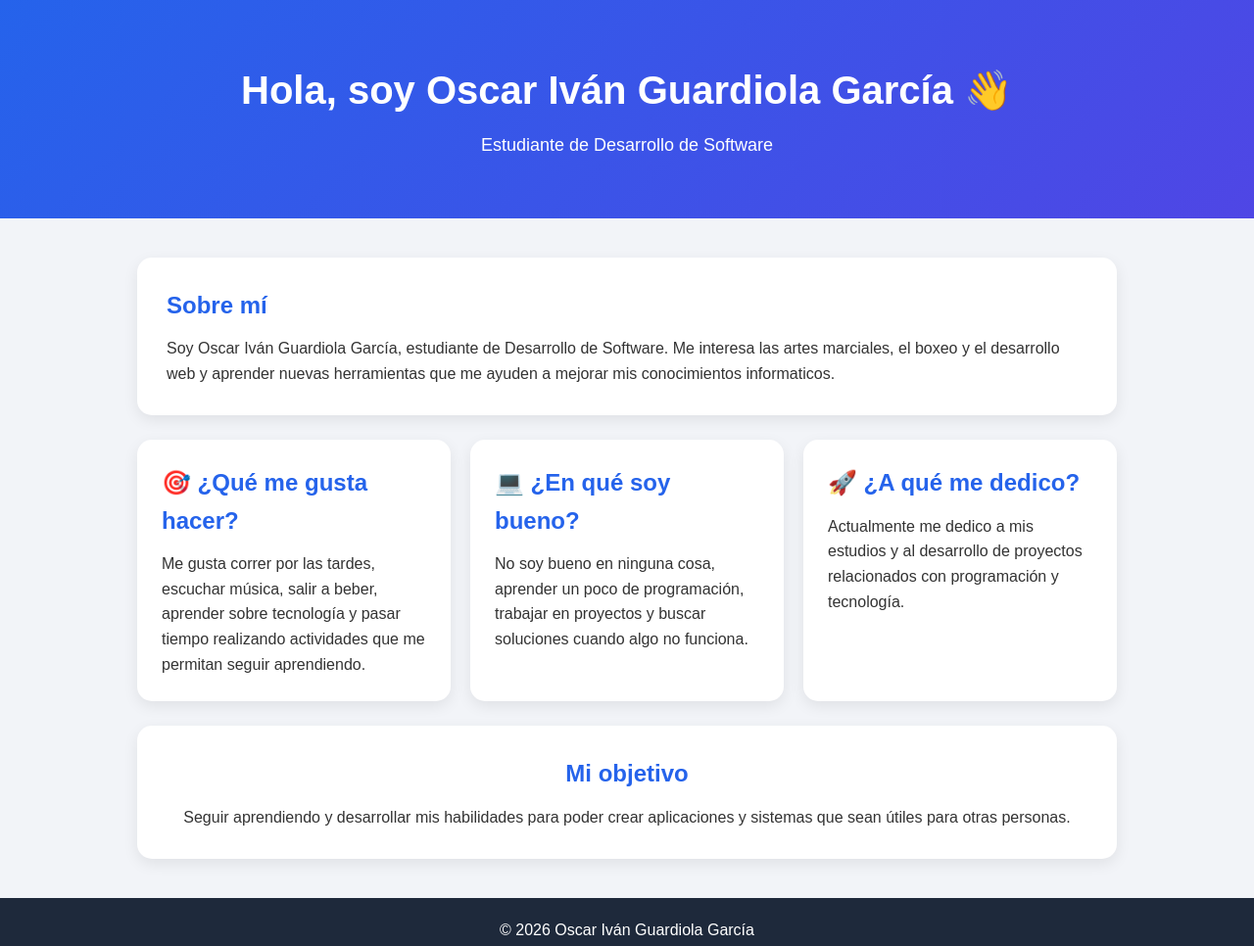
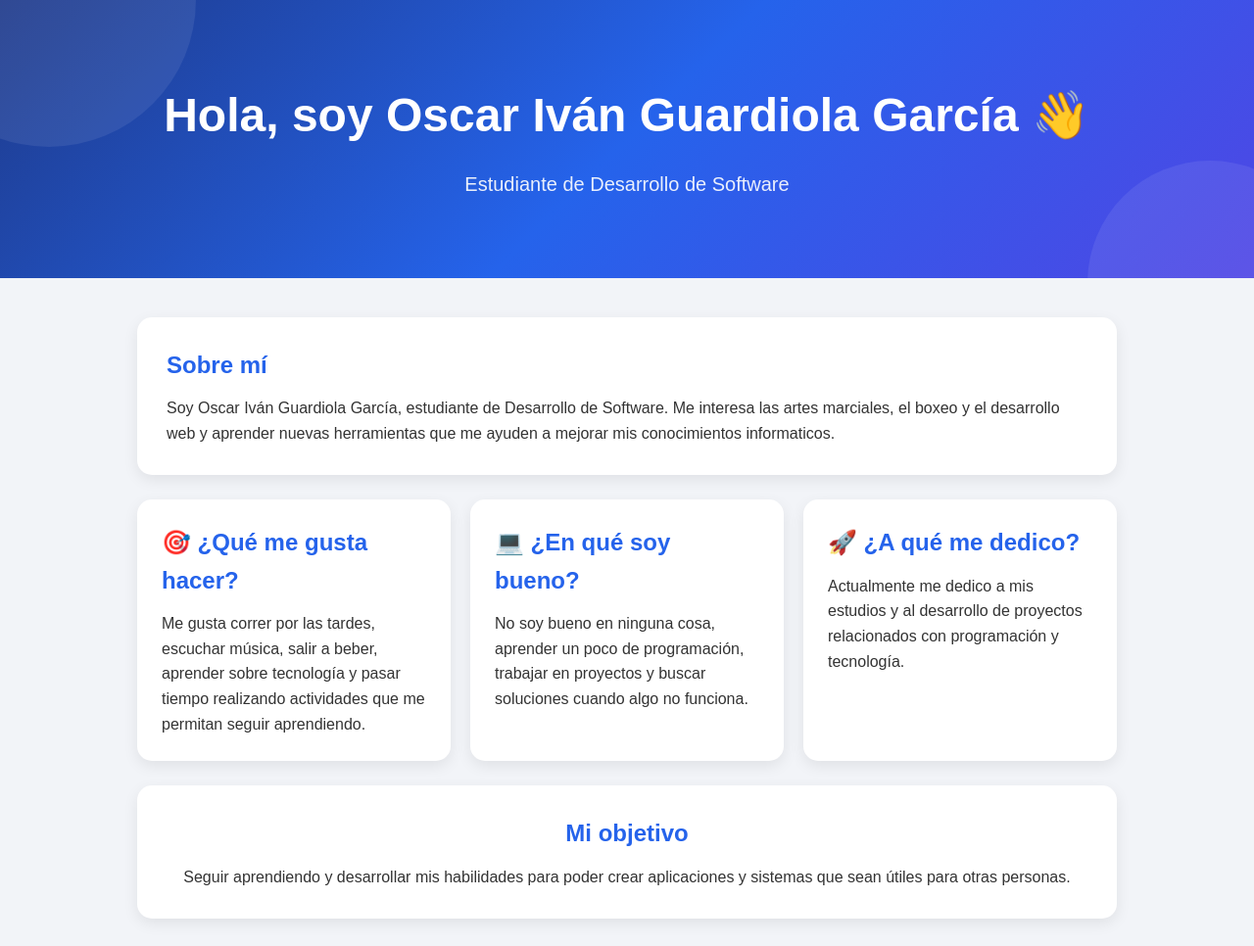
Before and after one commit to 24040089/Practica-git-Oscar, a plain HTML site: page index.html in a window 1280 px wide. Shown: the top 966 px of the page at 98% size. Drawn offline with Linux system fonts and the light colour scheme.

Commit message:
Mejorar diseño del encabezado

```diff
--- a/style.css
+++ b/style.css
@@ -12,21 +12,49 @@ body {
 }
 
 /* Encabezado */
-
 header {
-    background: linear-gradient(135deg, #2563eb, #4f46e5);
+    background: linear-gradient(135deg, #1e3a8a, #2563eb, #4f46e5);
     color: white;
     text-align: center;
-    padding: 60px 20px;
+    padding: 80px 20px;
+    position: relative;
+    overflow: hidden;
+}
+
+header::before {
+    content: "";
+    position: absolute;
+    width: 300px;
+    height: 300px;
+    background: rgba(255, 255, 255, 0.08);
+    border-radius: 50%;
+    top: -150px;
+    left: -100px;
+}
+
+header::after {
+    content: "";
+    position: absolute;
+    width: 250px;
+    height: 250px;
+    background: rgba(255, 255, 255, 0.08);
+    border-radius: 50%;
+    bottom: -130px;
+    right: -80px;
 }
 
 header h1 {
-    font-size: 40px;
-    margin-bottom: 10px;
+    font-size: 48px;
+    margin-bottom: 15px;
+    position: relative;
+    z-index: 1;
 }
 
 header p {
-    font-size: 18px;
+    font-size: 20px;
+    opacity: 0.9;
+    position: relative;
+    z-index: 1;
 }
 
 /* Contenido */
```
